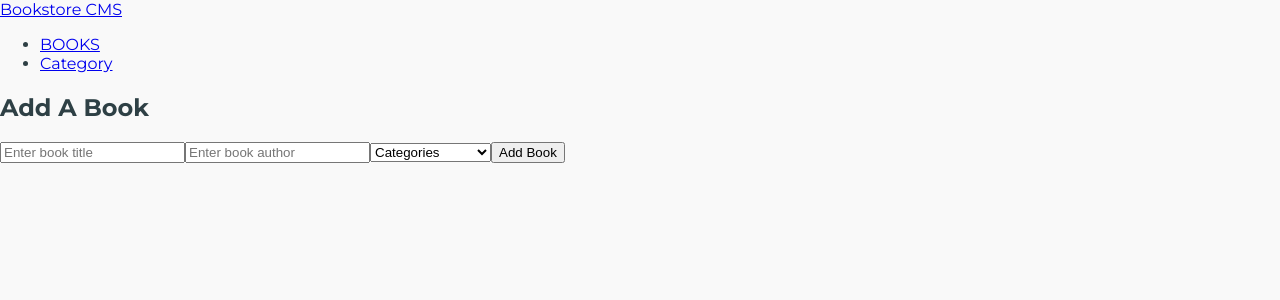
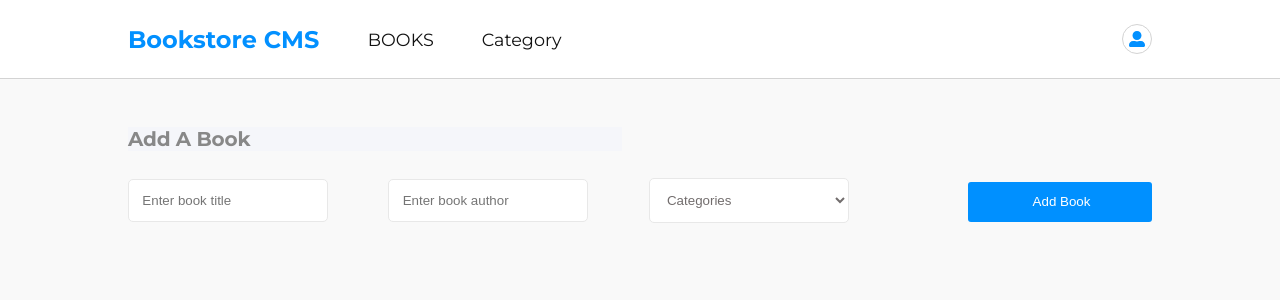
Before and after one commit to AlierPM/bookstore, a React (Create React App) app: page / in a window 1280 px wide. Shown: the top 300 px of the page. Built offline with nearby package versions, Linux system fonts and the light colour scheme; no server answers.

Commit message:
Add styling to the components

```diff
--- a/src/components/Book.js
+++ b/src/components/Book.js
@@ -1,6 +1,8 @@
 import React from 'react';
 import { useDispatch, useSelector } from 'react-redux';
 import { removeBook } from '../Redux/Books/books';
+import classes from '../Styles/Book.module.css';
+import Chart from './Chart';
 
 export default function Book() {
   const { books } = useSelector((state) => state.books);
@@ -12,15 +14,53 @@ export default function Book() {
   return (
     <>
       {books.map((book) => (
-        <div key={book.id}>
-          &quot;
-          {book.title}
-          &quot; &nbsp; by &nbsp;
-          {book.author}
-          {book.category}
-          <button type="button" onClick={() => deleteBookHandler(book.id)}>
-            Remove
-          </button>
+        <div className={classes.container} key={book.id}>
+          <div className={classes.book}>
+            <div className={classes.eachBook}>
+              <p className={classes.cat}>{book.category}</p>
+              <p className={classes.title}>{book.title}</p>
+              <p className={classes.author}>{book.author}</p>
+              &nbsp;
+              <div>
+                <button className={classes.btns} type="button">
+                  Comments
+                </button>
+                <button
+                  className={classes.btns}
+                  type="button"
+                  onClick={() => deleteBookHandler(book.id)}
+                >
+                  Remove
+                </button>
+                <button
+                  className={`${classes.btns} ${classes.lastBtn}`}
+                  type="button"
+                >
+                  Edit
+                </button>
+              </div>
+            </div>
+          </div>
+          <div className={classes.percentage}>
+            <div className={classes.chart}>
+              <Chart data={book.id} />
+            </div>
+            <div className={classes.percentageData}>
+              {/* eslint-disable-next-line react/jsx-one-expression-per-line */}
+              <p className={classes.percentageNumber}>{Math.floor(book.id)}%</p>
+              <p className={classes.percentageComplete}>Completed</p>
+            </div>
+          </div>
+          <div className={classes.chapters}>
+            <p className={classes.chapter}>CURRENT CHAPTER</p>
+            <p className={classes.currentChapter}>
+              Chapter:
+              {Math.floor(book.id)}
+            </p>
+            <button type="button" className="btn">
+              Update Progress
+            </button>
+          </div>
         </div>
       ))}
     </>
--- a/src/components/Books.js
+++ b/src/components/Books.js
@@ -1,10 +1,11 @@
 import Bookslist from './BooksList';
 import Diplaybooks from './Displaybooks';
+import classes from '../Styles/Books.module.css';
 
 const Books = () => (
-  <>
+  <section className={classes.main}>
     <Bookslist />
     <Diplaybooks />
-  </>
+  </section>
 );
 export default Books;
--- a/src/components/Category.js
+++ b/src/components/Category.js
@@ -2,14 +2,21 @@
 import { useEffect } from 'react';
 import { useDispatch, useSelector } from 'react-redux';
 import { Status } from '../Redux/categories/categories';
+import classes from '../Styles/Categories.module.css';
 
 function Author() {
   const categories = useSelector((state) => state.categories.categories);
   const dispatch = useDispatch();
   useEffect(() => {}, [categories]);
   return (
-    <div>
-      <button type="button" onClick={() => dispatch(Status())}>
+    <div className={classes.container}>
+      {categories &&
+        categories.map((category) => (
+          <p key={Math.random()} className={classes.text}>
+            {category}
+          </p>
+        ))}
+      <button type="button" className="btn" onClick={() => dispatch(Status())}>
         Check status
       </button>
       {categories &&
--- a/src/components/Displaybooks.js
+++ b/src/components/Displaybooks.js
@@ -2,6 +2,7 @@
 import React, { useState } from 'react';
 import { useDispatch } from 'react-redux';
 import { addBook } from '../Redux/Books/books';
+import classes from '../Styles/Form.module.css';
 
 export default function Form() {
   const dispatch = useDispatch();
@@ -30,14 +31,15 @@ export default function Form() {
   };
   return (
     <>
-      <h2>Add A Book</h2>
-      <form onSubmit={addBookHandler}>
+      <h2 className={classes.header}>Add A Book</h2>
+      <form className={classes.form} onSubmit={addBookHandler}>
         <input
           type="text"
           placeholder="Enter book title"
           value={formData.title}
           name="title"
           onChange={changeHandler}
+          className={classes.title}
         />
         <input
           type="text"
@@ -45,8 +47,14 @@ export default function Form() {
           value={formData.author}
           name="author"
           onChange={changeHandler}
+          className={classes.author}
         />
-        <select name="category" id="category" onChange={changeHandler}>
+        <select
+          name="category"
+          id="category"
+          onChange={changeHandler}
+          className={classes.category}
+        >
           <option value="">Categories</option>
           <option value="Action">Action</option>
           <option value="Comic">Comics</option>
@@ -57,7 +65,9 @@ export default function Form() {
           <option value="Magazine">Magazine Article</option>
           <option value="Scientific">Scientific</option>
         </select>
-        <button type="submit">Add Book</button>
+        <button type="submit" className="btn">
+          Add Book
+        </button>
       </form>
     </>
   );
--- a/src/components/Navbar.js
+++ b/src/components/Navbar.js
@@ -1,20 +1,26 @@
+import { FaUserAlt } from 'react-icons/fa';
 import { Link } from 'react-router-dom';
+import classes from '../Styles/Navbar.module.css';
 
 function Navbar() {
   return (
-    <nav>
-      <Link to="/" className="title">
+    <nav className={classes.navbar}>
+      <Link to="/" className={classes.logo}>
         Bookstore CMS
       </Link>
 
-      <ul>
-        <li>
-          <Link to="/book">BOOKS</Link>
-        </li>
-        <li>
-          <Link to="/Category">Category</Link>
-        </li>
-      </ul>
+      <div className={classes.navigation}>
+        <Link to="/book" className="book">
+          BOOKS
+        </Link>
+
+        <Link to="/Category" className="category">
+          Category
+        </Link>
+      </div>
+      <div className={classes.iconDiv}>
+        <FaUserAlt className={classes.icon} />
+      </div>
     </nav>
   );
 }
```
